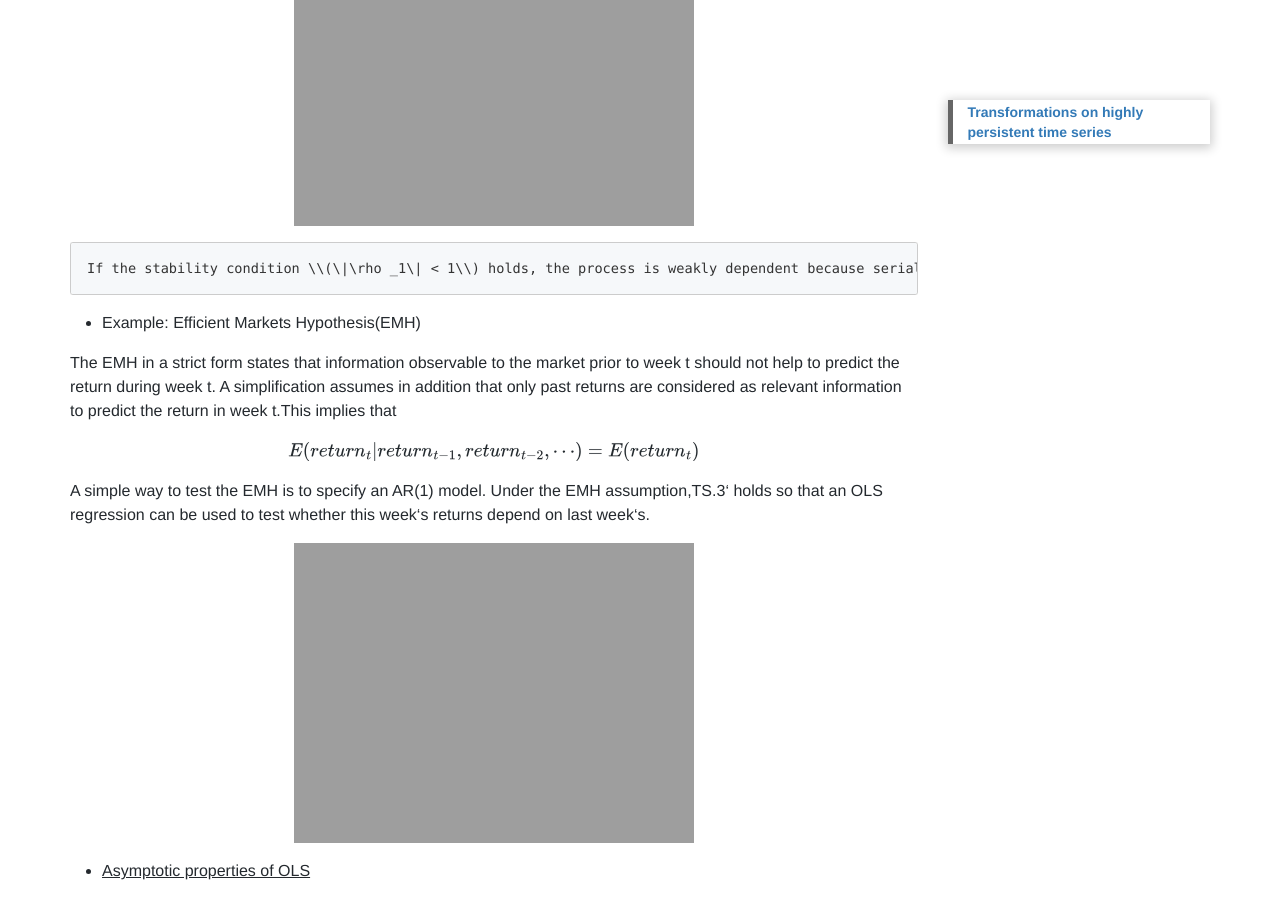
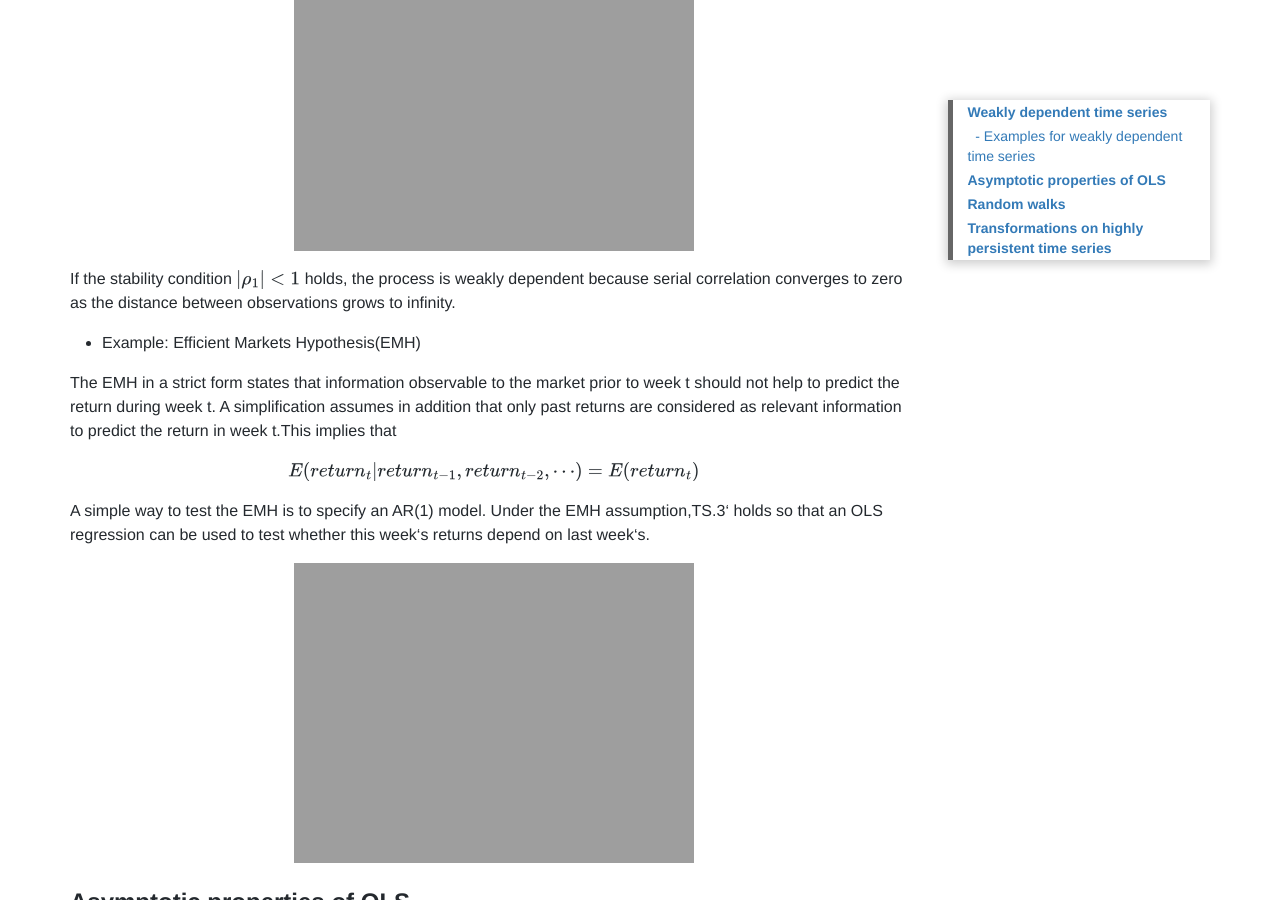
Before and after one commit to damien0x0023/damien0x0023.github.io, a Jekyll site: the page built from _posts/2020/business/ECON5002/2020-12-09-tsdIssues.md, in a window 1280 px wide and 900 px high, scrolled down 1581 px. Built offline with Jekyll 4.4.1, drawn with Linux system fonts in a browser that asks for light colours; nearby versions of some CDN libraries; comment, search, counter and statistics services are not loaded.

Commit message:
update unit7 subtitles

```diff
--- a/_posts/2020/business/ECON5002/2020-12-09-tsdIssues.md
+++ b/_posts/2020/business/ECON5002/2020-12-09-tsdIssues.md
@@ -26,7 +26,7 @@
     1)\ E(x _t)= \mu, \quad 2) Var(x _t) = \sigma ^2, \quad 3)Cov(x _t, x _{t+h}) = f(h)
 $$
 
--   <u>Weakly dependent time series</u>
+##   <u>Weakly dependent time series</u>
 
 A stochastic process \\(x _t: t =1,2, \cdots \\) is <u>weakly dependent</u>, if \\(x _t\\) is "almost independent" of \\( x _{t+h}\\) if \\(h\\) grows to infinity (for all *t*).
 
@@ -37,19 +37,19 @@
         $$
     -   LLN and the CLT requires conditions on the dependence.
 
--   <U>Examples for weakly dependent time series</U>
+###   <U>Examples for weakly dependent time series</U>
 
 -   Moving average process of order one (MA(1))
 
 ![]({{site.url}}/assets/images/2020/ECON5002/ma.png "Moving Average process")
 
-    The process is weakly dependent because observations that are more than one time period apart have nothing in common and are therefore uncorrelated.
+The process is weakly dependent because observations that are more than one time period apart have nothing in common and are therefore uncorrelated.
 
 -   Autoregressive process of order one (AR(1))
 
 ![]({{site.url}}/assets/images/2020/ECON5002/autoregress.png "Auto-regressive process")
 
-    If the stability condition \\(\|\rho _1\| < 1\\) holds, the process is weakly dependent because serial correlation converges to zero as the distance between observations grows to infinity.
+If the stability condition \\(\|\rho _1\| < 1\\) holds, the process is weakly dependent because serial correlation converges to zero as the distance between observations grows to infinity.
 
 -   Example: Efficient Markets Hypothesis(EMH)
 
@@ -63,7 +63,7 @@
 
 ![]({{site.url}}/assets/images/2020/ECON5002/emh.png "Efficient Markets Hypothesis")
 
--   <u>Asymptotic properties of OLS</u>
+##   <u>Asymptotic properties of OLS</u>
 
 -   Assumption TS.1‘ (Linear in parameters)
 
@@ -123,7 +123,7 @@
     -   In some cases transformations to weak dependence are possible
 
 
--   **Random walks**
+##   **Random walks**
 
 ![]({{site.url}}/assets/images/2020/ECON5002/randomWalks1.png "Random walks")
 
```
